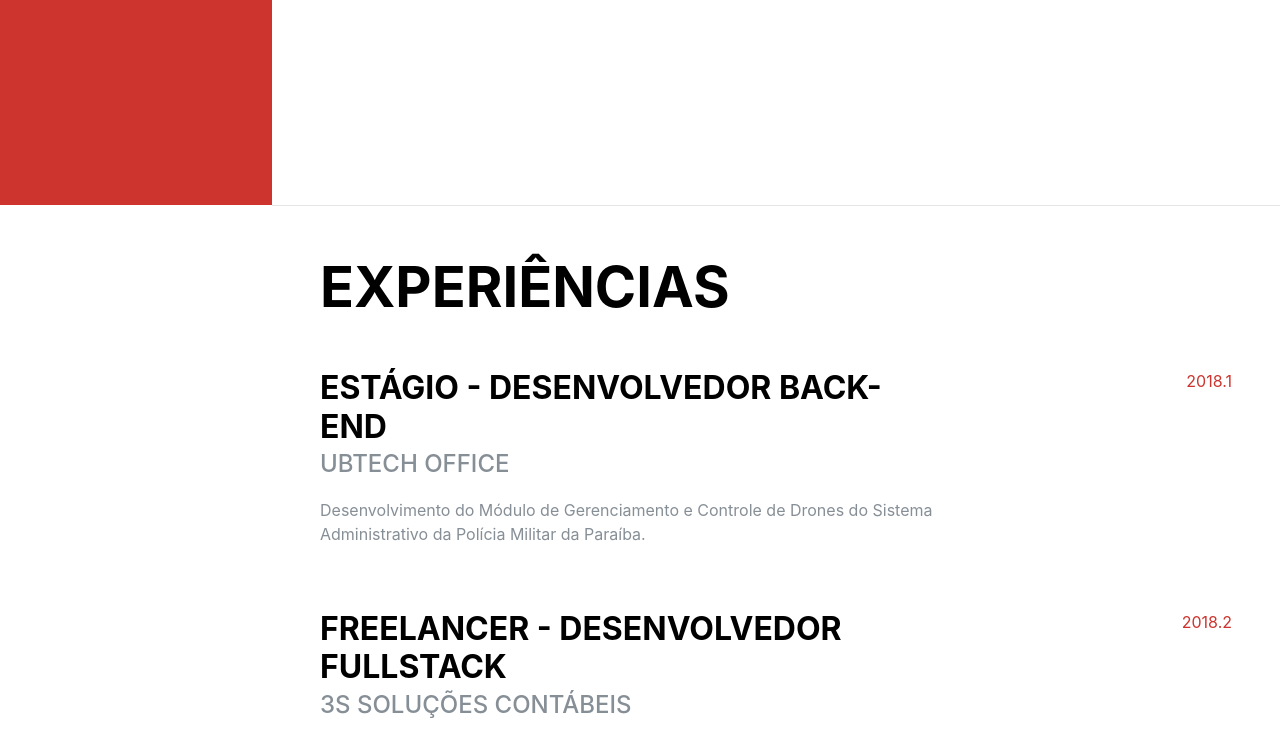
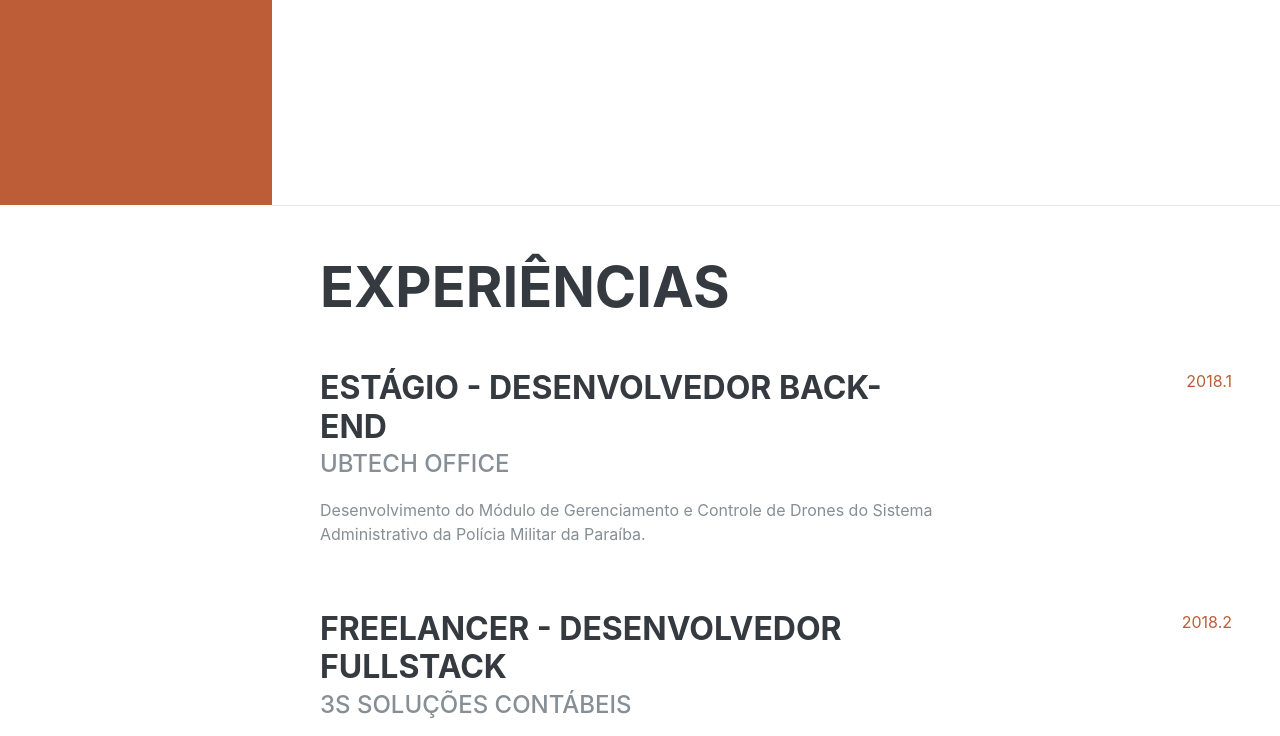
Before and after one commit to pedrohcrisanto/sitepessoal, a plain HTML site: page index.html in a window 1280 px wide. Shown: the part 595-1331 px from the top of the page. Drawn offline with Linux system fonts and the light colour scheme; a web font is replaced by a local one.

Commit message:
make it better

```diff
--- a/index.html
+++ b/index.html
@@ -19,7 +19,7 @@
   <link href="vendor/fontawesome-free/css/all.min.css" rel="stylesheet">
 
   <!-- Custom styles for this template -->
-  <link href="css/resume.css" rel="stylesheet">
+  <link href="css/resume.min.css" rel="stylesheet">
   <link rel='icon' href='img/favicon.ico' type='image/x-icon' sizes="16x16" />
 </head>
 
```
